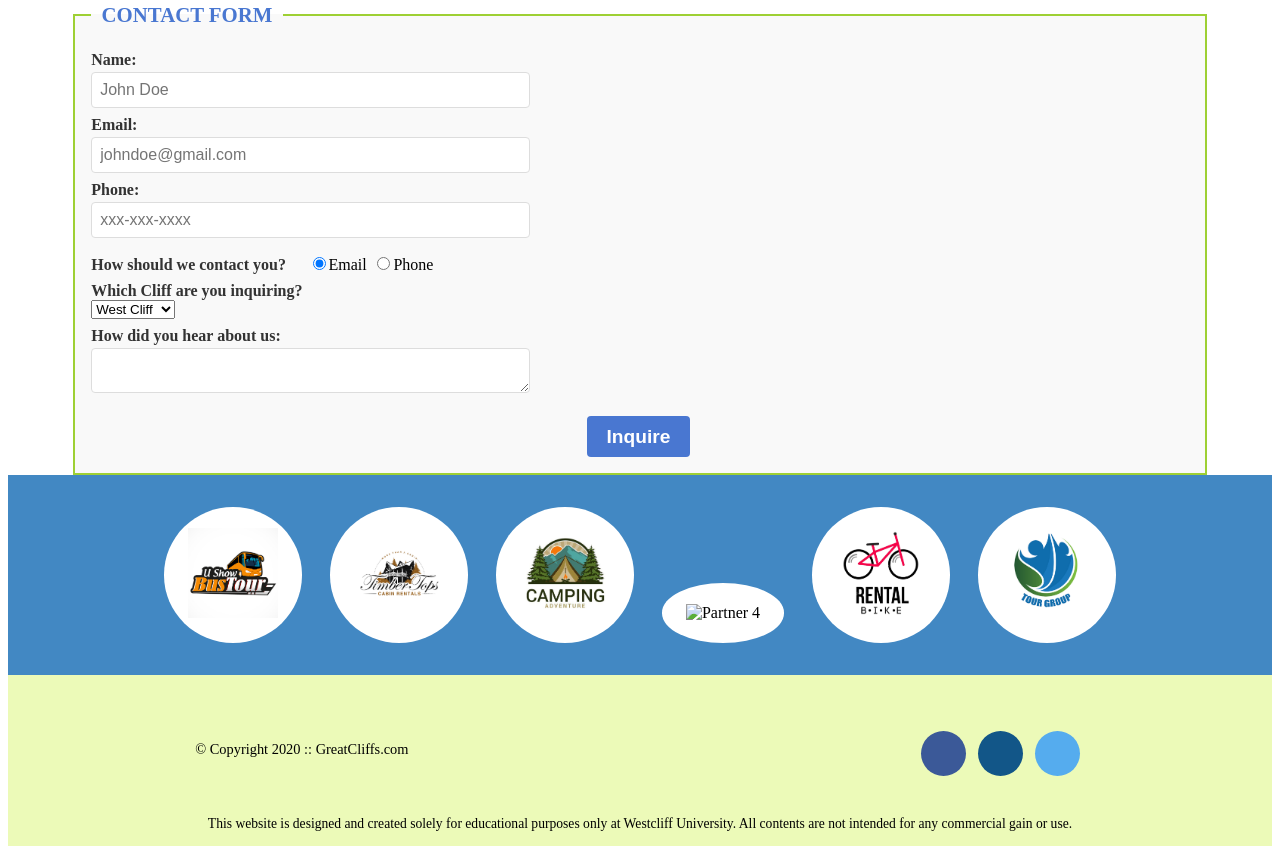
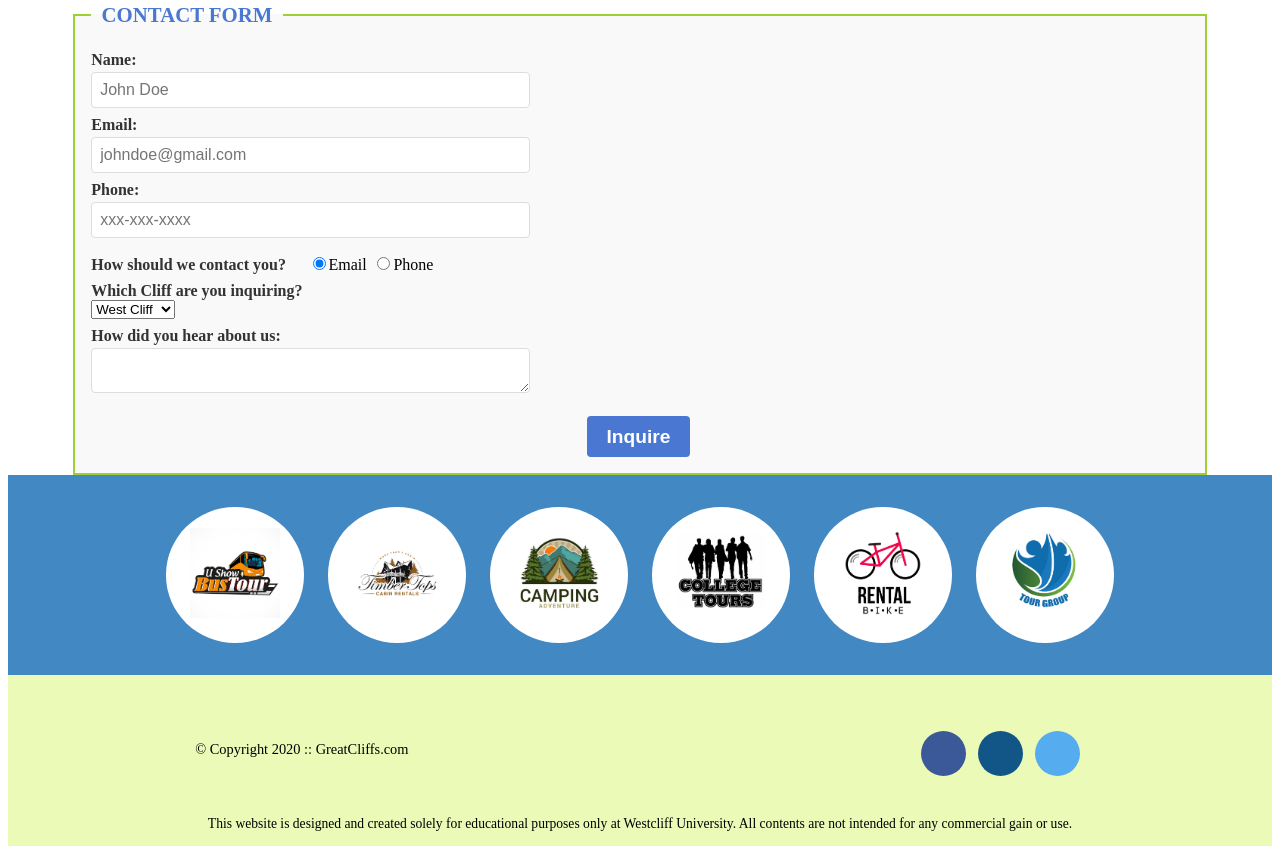
Before and after one commit to akumar228-wu/-homework-module1, a plain HTML site: page contact.html in a window 1280 px wide. Shown: the part 679-1533 px from the top of the page. Drawn offline with Linux system fonts and the light colour scheme.

Commit message:
changes to activities and contact

```diff
--- a/contact.html
+++ b/contact.html
@@ -5,7 +5,7 @@
     <title>Great Cliffs</title>
     <meta charset="utf-8">
     <link rel="stylesheet" href="style.css">
-     <!-- Font Awesome -->
+    <!-- Font Awesome -->
     <link rel="stylesheet" href="https://cdnjs.cloudflare.com/ajax/libs/font-awesome/5.15.3/css/all.min.css">
 </head>
 
@@ -97,27 +97,7 @@
 
         <!-- Partners section showcasing images -->
         <section>
-            <ul id="partners">
-                <!-- Individual partner image placeholders -->
-                <li class="partner">
-                    <img src="images/partners/partner-bustour.png" alt="Partner 1">
-                </li>
-                <li class="partner">
-                    <img src="images/partners/partner-cabinrental.png" alt="Partner 2">
-                </li>
-                <li class="partner">
-                    <img src="images/partners/partner-campingadv.png" alt="Partner 3">
-                </li>
-                <li class="partner">
-                    <img src="images/partners//partner-collegetours.png" alt="Partner 4">
-                </li>
-                <li class="partner">
-                    <img src="images/partners/partner-rentalbike.png" alt="Partner 5">
-                </li>
-                <li class="partner">
-                    <img src="images/partners/partner-tourgroup.png" alt="Partner 6">
-                </li>
-            </ul>
+            <ul id="partners"></ul>
         </section>
 
         <!-- Footer section with copyright, social media, and disclaimer -->
@@ -146,3 +126,23 @@
 </body>
 
 </html>
+
+<script>
+    var partners = [];
+    var fileNames = [];
+    var imageList = [];
+    var openList = "<li class='partner'>";
+    var closeList = "</li>";
+
+
+    for (var i = 0; i < 6; i++) {
+        fileNames.push("partner-" + (i === 0 ? "bustour" : i === 1 ? "cabinrental" : i === 2 ? "campingadv" : i === 3 ? "collegetours" : i === 4 ? "rentalbike" : "tourgroup"));
+    }
+
+    for (var i = 0; i < fileNames.length; i++) {
+        partners.push("<img src='images/partners/" + fileNames[i] + ".png' alt='Partner " + (i + 1) + "'>");
+        imageList.push(openList + partners[i] + closeList);
+    }
+
+    document.getElementById("partners").innerHTML = imageList.join("");
+</script>
```
Also changed, not shown: activities.html (+21 -21 lines).
